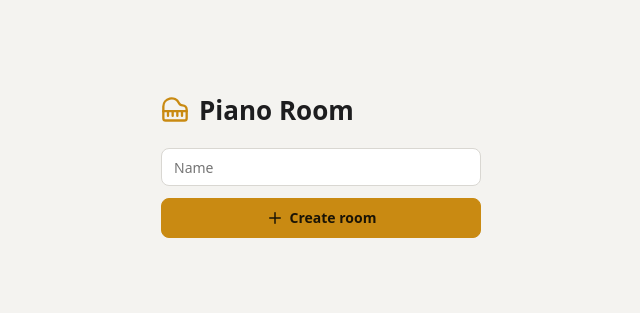
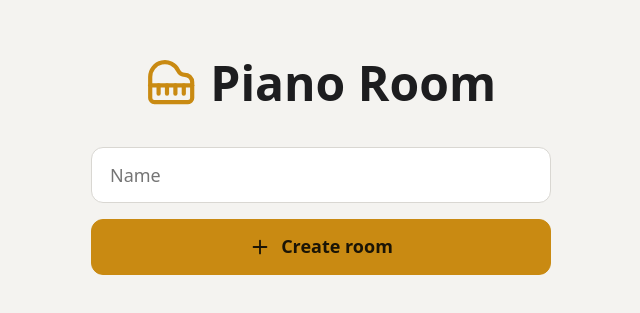
Before and after one commit to greasebob/p2piano, a website built with Vite: page index.html in a window 1280 px wide. Shown: the part 235-548 px from the top of the page, without its empty margins (319-959 px from the left). Built offline with nearby package versions, Linux system fonts and the light colour scheme.

Commit message:
Start screen: a larger, centered title, name field and button

```diff
--- a/src/style.css
+++ b/src/style.css
@@ -63,10 +63,12 @@ input:not([type]), input[type=text] {
 
 /* Start screen */
 #start { height: 100%; display: grid; place-items: center; padding: 16px; }
-#start-form { display: grid; gap: 12px; width: min(320px, 100%); }
-#start h1 { display: flex; align-items: center; gap: 10px; margin: 0 0 8px; font-size: 26px; }
-#start h1 svg { width: 28px; height: 28px; color: var(--accent); }
-#start button { height: 40px; }
+#start-form { display: grid; gap: 16px; width: min(460px, 100%); font-size: 18px; }
+#start h1 { display: flex; align-items: center; justify-content: center; gap: 14px; margin: 0 0 20px; font-size: clamp(34px, 9vw, 48px); line-height: 1.15; }
+#start h1 svg { width: 1.05em; height: 1.05em; color: var(--accent); }
+#start input { height: 56px; padding: 0 18px; border-radius: 12px; }
+#start button { height: 56px; gap: 10px; border-radius: 12px; }
+#start button svg { width: 22px; height: 22px; }
 
 /* Room */
 #room {
```
